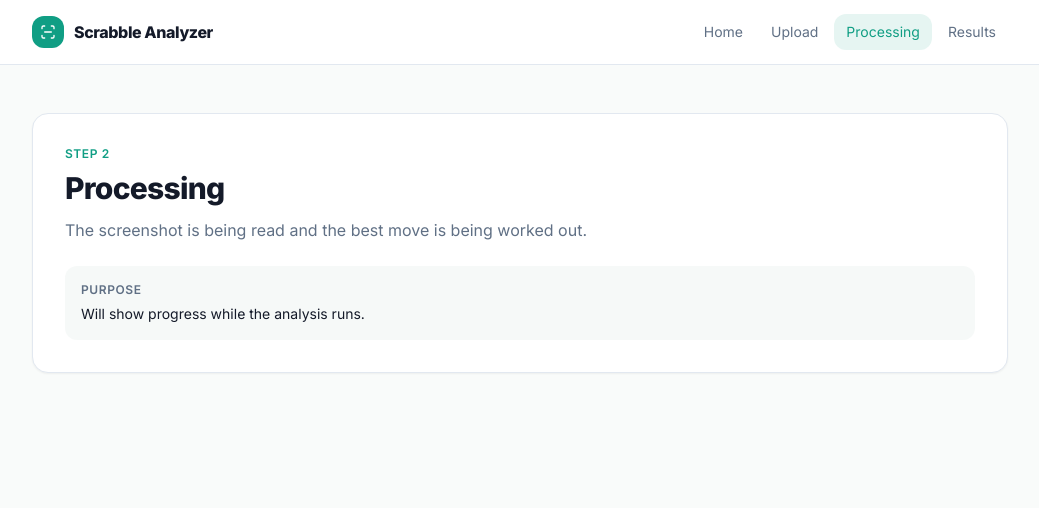
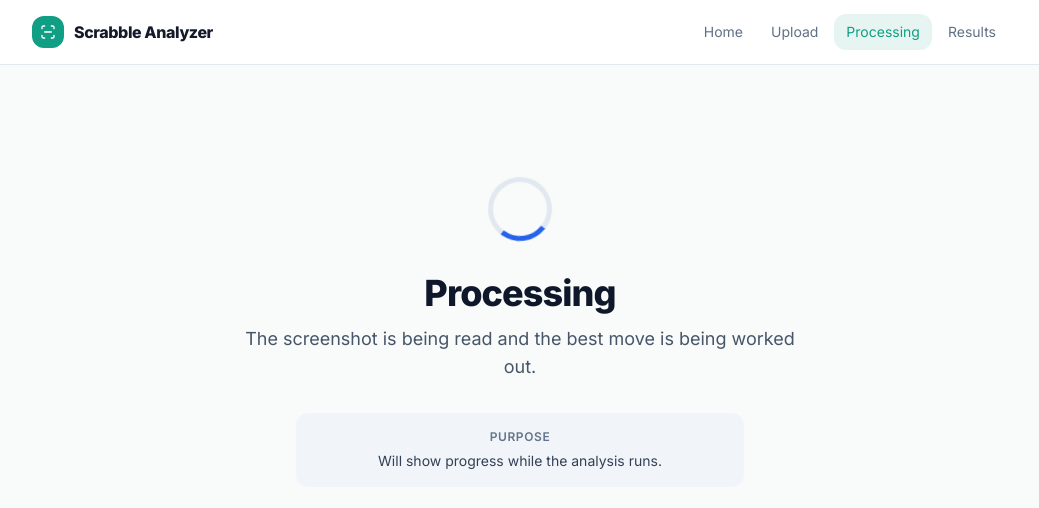
Before and after one commit to shawwnn/scrabble-ai-assistant, a React (Vite) app: page /analyzer/processing in a window 1280 px wide. Shown: the top 508 px of the page, without its empty margins (120-1159 px from the left). Built offline with nearby package versions, Linux system fonts and the light colour scheme.

Commit message:
Add a revolving spinner to the analyzer processing page

```diff
--- /dev/null
+++ b/client/components/analyzer/ProcessingSpinner.tsx
@@ -0,0 +1,9 @@
+export default function ProcessingSpinner() {
+  return (
+    <div
+      role="status"
+      aria-label="Processing screenshot"
+      className="h-16 w-16 animate-spin rounded-full border-[5px] border-slate-200 border-t-blue-600"
+    />
+  );
+}
--- a/client/pages/AnalyzerProcessing.tsx
+++ b/client/pages/AnalyzerProcessing.tsx
@@ -1,12 +1,17 @@
-import AnalyzerPlaceholder from "@/components/analyzer/AnalyzerPlaceholder";
+import ProcessingSpinner from "@/components/analyzer/ProcessingSpinner";
 
 export default function AnalyzerProcessing() {
   return (
-    <AnalyzerPlaceholder
-      eyebrow="Step 2"
-      title="Processing"
-      description="The screenshot is being read and the best move is being worked out."
-      purpose="Will show progress while the analysis runs."
-    />
+    <section className="flex flex-col items-center px-2 py-10 text-center md:py-16">
+      <ProcessingSpinner />
+      <h1 className="mt-8 text-3xl font-extrabold tracking-tight text-slate-900 md:text-4xl">Processing</h1>
+      <p className="mt-3 max-w-xl text-base leading-7 text-slate-600 md:text-lg">
+        The screenshot is being read and the best move is being worked out.
+      </p>
+      <div className="mt-8 w-full max-w-md rounded-xl bg-slate-100 p-4">
+        <p className="text-xs font-semibold uppercase tracking-wider text-slate-500">Purpose</p>
+        <p className="mt-1.5 text-sm text-slate-700">Will show progress while the analysis runs.</p>
+      </div>
+    </section>
   );
 }
```
